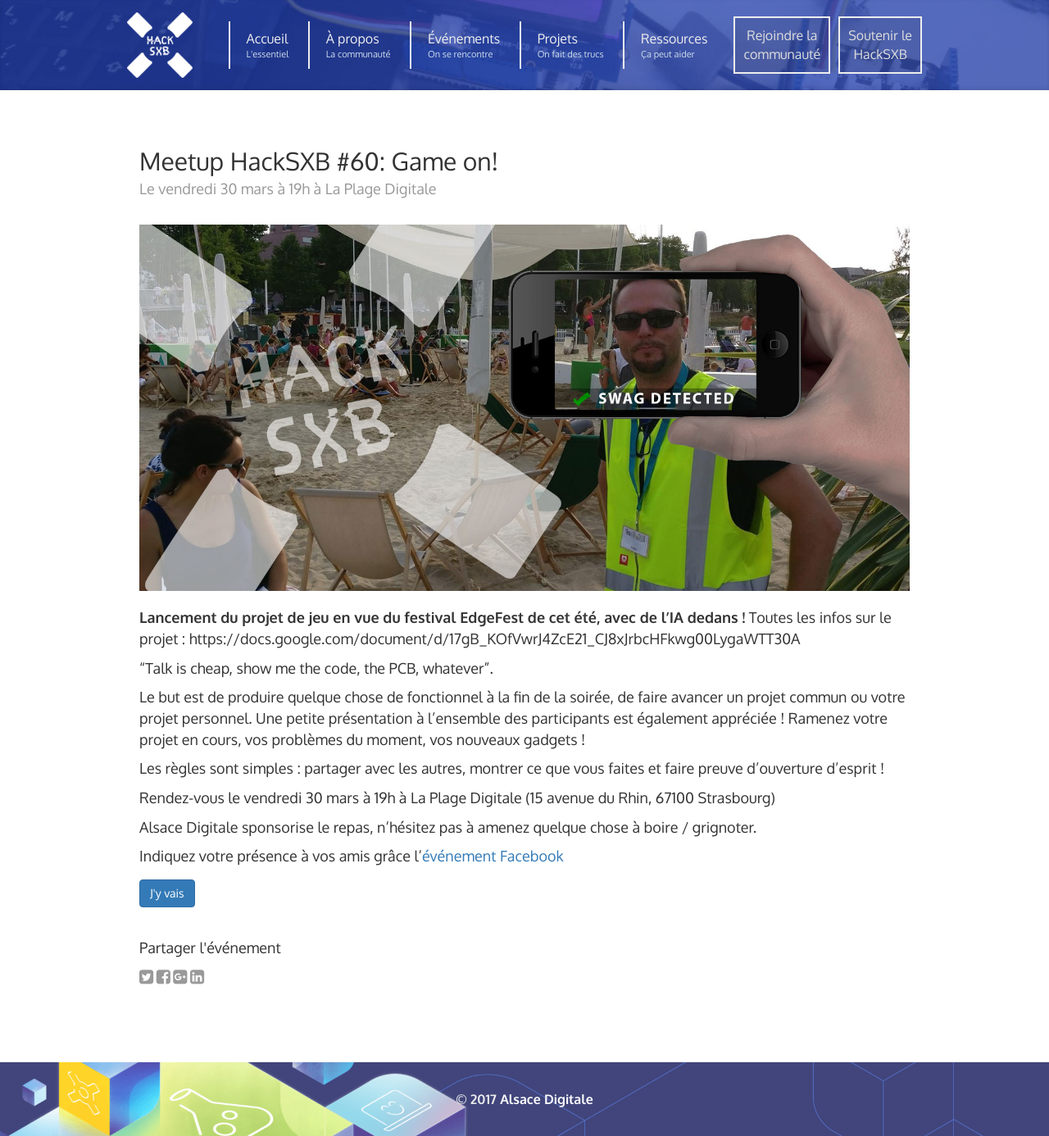
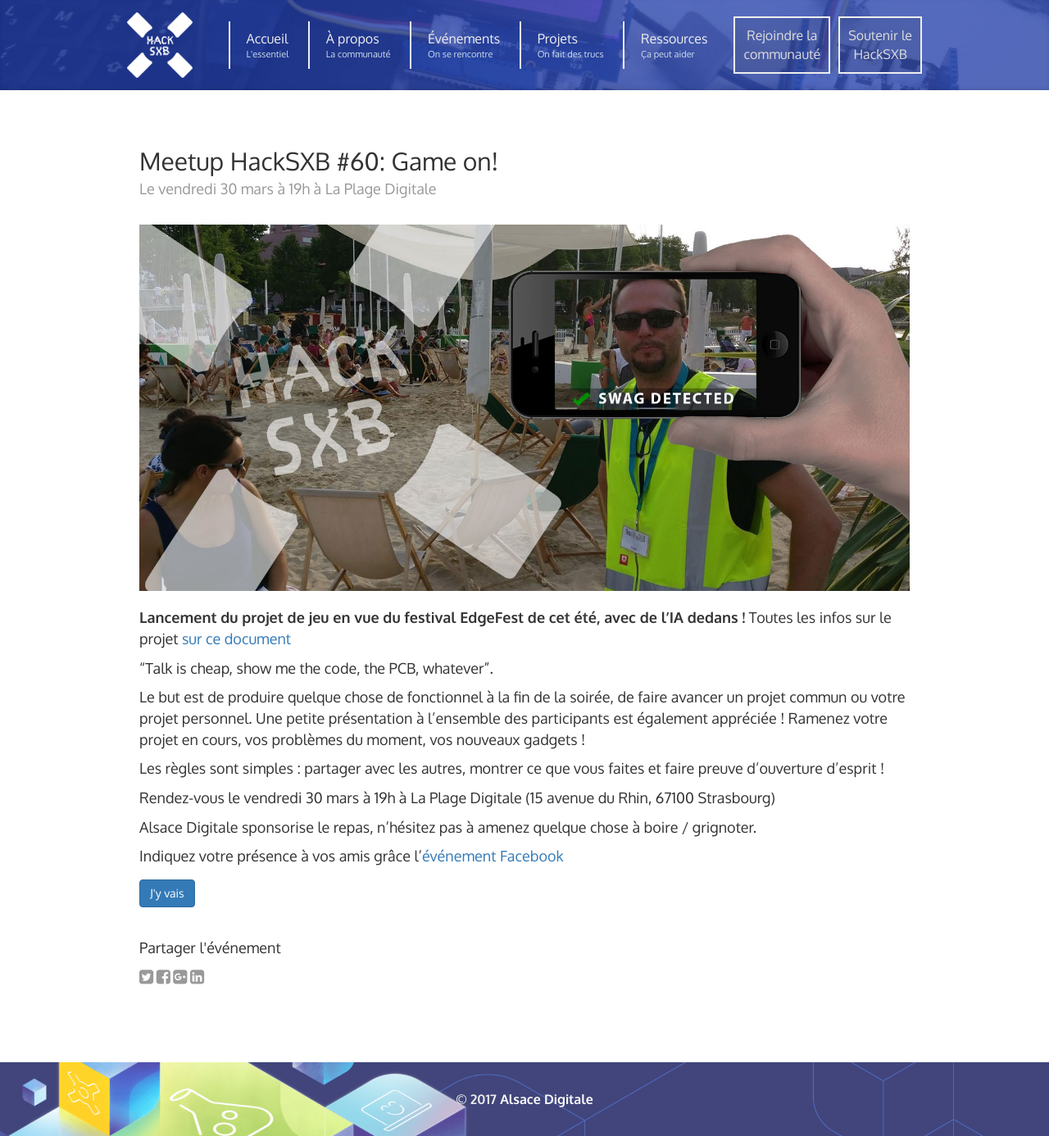
Before and after one commit to AlsaceDigitale/www.hacksxb.com, a Jekyll site: the page built from events/_posts/2018-03-05-meetup-hacksxb-60-game-on.markdown, in a window 1280 px wide. Shown: the whole page at 82% size. Built offline with Jekyll 4.4.1, drawn with Linux system fonts in a browser that asks for light colours; nearby versions of some CDN libraries.

Commit message:
hacksxb 60

```diff
--- a/events/_posts/2018-03-05-meetup-hacksxb-60-game-on.markdown
+++ b/events/_posts/2018-03-05-meetup-hacksxb-60-game-on.markdown
@@ -7,7 +7,7 @@
 event_info: Le vendredi 30 mars à 19h à La Plage Digitale
 event_registration: 'https://www.meetup.com/HackSXB/events/248434320/'
 ---
-**Lancement du projet de jeu en vue du festival EdgeFest de cet été, avec de l'IA dedans !** Toutes les infos sur le projet : https://docs.google.com/document/d/17gB_KOfVwrJ4ZcE21_CJ8xJrbcHFkwg00LygaWTT30A
+**Lancement du projet de jeu en vue du festival EdgeFest de cet été, avec de l'IA dedans !** Toutes les infos sur le projet [sur ce document](https://docs.google.com/document/d/17gB_KOfVwrJ4ZcE21_CJ8xJrbcHFkwg00LygaWTT30A)
 
 “Talk is cheap, show me the code, the PCB, whatever”.
 
```
